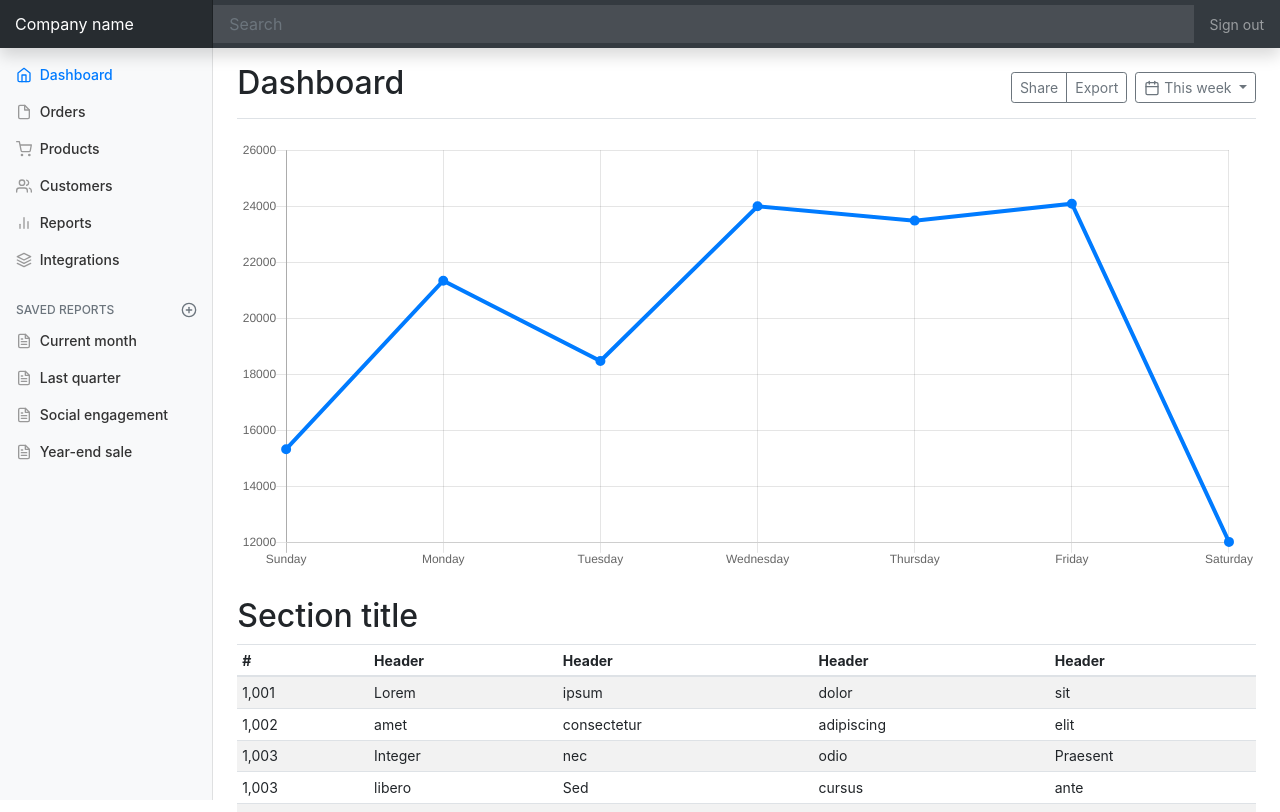
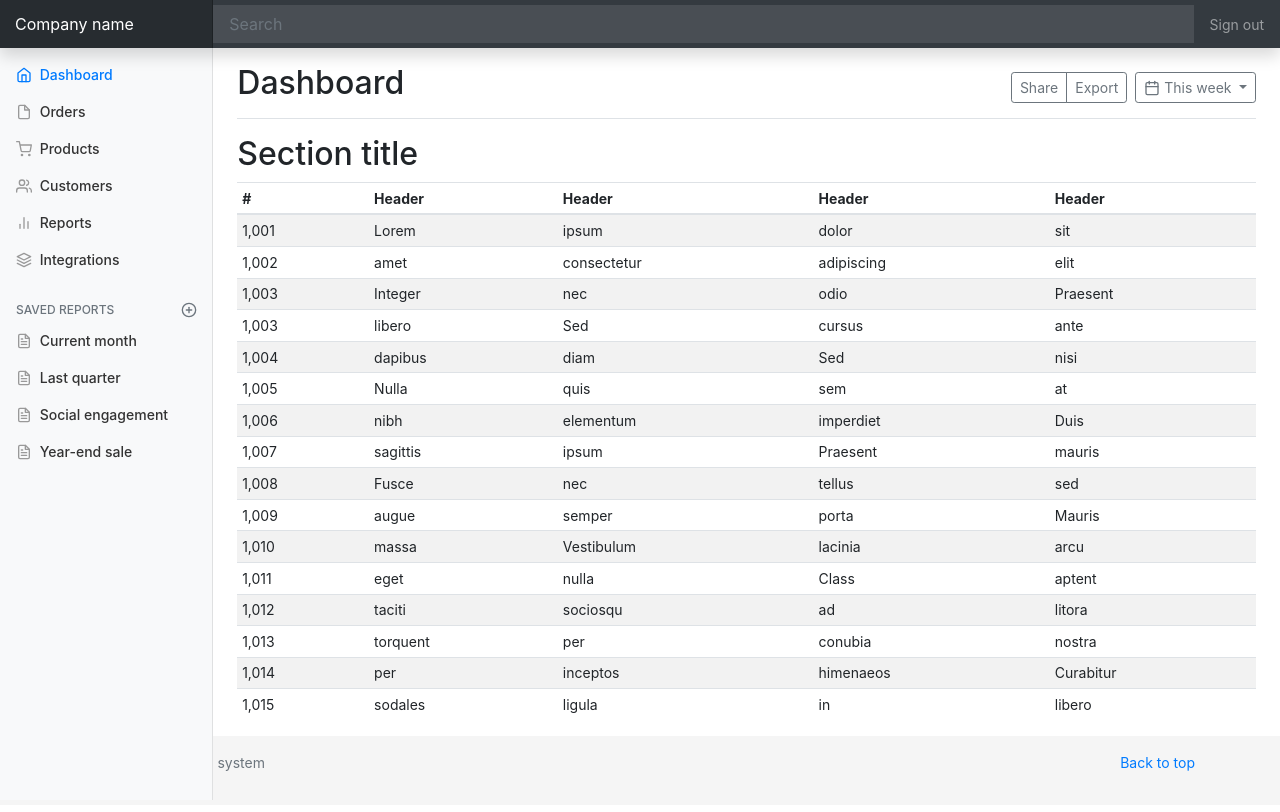
Before and after one commit to ImtiazEpu/sosPHP, a PHP site: page /dashboard.php in a window 1280 px wide. Shown: the top 812 px of the page. Run offline with PHP 8.4, Linux system fonts and the light colour scheme; some libraries are stand-ins or nearby versions.

Commit message:
dashboard configured

```diff
--- a/dashboard.php
+++ b/dashboard.php
@@ -1,6 +1,7 @@
 <? require_once "partials/_dash_header.php"; ?>
+    <div class="container-fluid">
+        <div class="row">
             <? require_once "partials/_dash_sidebar.php" ?>
-
             <main role="main" class="col-md-9 ml-sm-auto col-lg-10 px-4">
                 <div class="d-flex justify-content-between flex-wrap flex-md-nowrap align-items-center pt-3 pb-2 mb-3 border-bottom">
                     <h1 class="h2">Dashboard</h1>
@@ -15,9 +16,6 @@
                         </button>
                     </div>
                 </div>
-
-    <canvas class="my-4 w-100" id="myChart" width="900" height="380"></canvas>
-
                 <h2>Section title</h2>
                 <div class="table-responsive">
                     <table class="table table-striped table-sm">
@@ -147,4 +145,6 @@
                     </table>
                 </div>
             </main>
+        </div>
+    </div>
 <? require_once "partials/_dash_footer.php"; ?>
--- a/partials/_dash_footer.php
+++ b/partials/_dash_footer.php
@@ -1,18 +1,14 @@
-</div>
-</div>
 <footer class="text-muted py-3" style="background: #f5f5f5;">
     <div class="container">
         <p class="float-right">
             <a href="#">Back to top</a>
         </p>
-        <p>&copy <? echo date('Y')?> e-shopping system </p>
+        <p>&copy <? echo date('Y') ?> e-shopping system </p>
     </div>
 </footer>
 <script src="node_modules/jquery/dist/jquery.min.js"></script>
 <script src="node_modules/bootstrap/dist/js/bootstrap.bundle.min.js"></script>
 <script src="https://cdnjs.cloudflare.com/ajax/libs/feather-icons/4.9.0/feather.min.js"></script>
-<script src="https://cdnjs.cloudflare.com/ajax/libs/Chart.js/2.7.3/Chart.min.js"></script>
 <script src="asset/js/dashboard.js"></script>
-
 </body>
 </html>
--- a/partials/_dash_header.php
+++ b/partials/_dash_header.php
@@ -11,7 +11,7 @@
     <link rel="canonical" href="https://getbootstrap.com/docs/4.3/examples/dashboard/">
 
     <!-- Bootstrap core CSS -->
-    <link href="node_modules/bootstrap/dist/css/bootstrap.min.css" rel="stylesheet" >
+    <link href="node_modules/bootstrap/dist/css/bootstrap.min.css" rel="stylesheet">
 
 
     <style>
@@ -43,5 +43,3 @@
         </li>
     </ul>
 </nav>
-<div class="container-fluid">
-    <div class="row">
```
Lines whose indentation alone changed are shown as unchanged.
